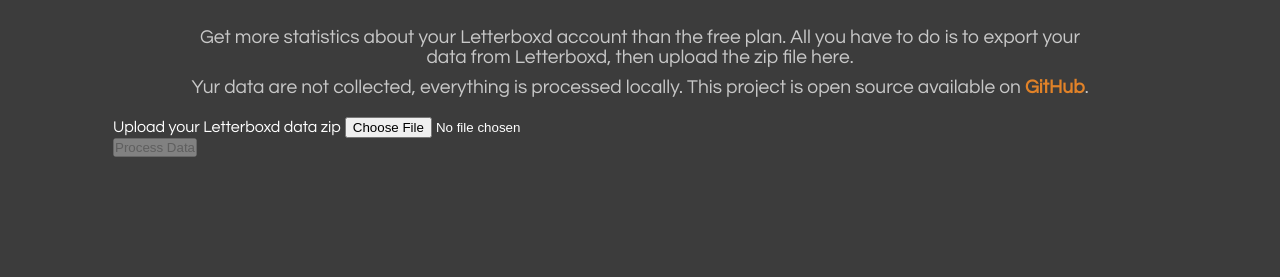
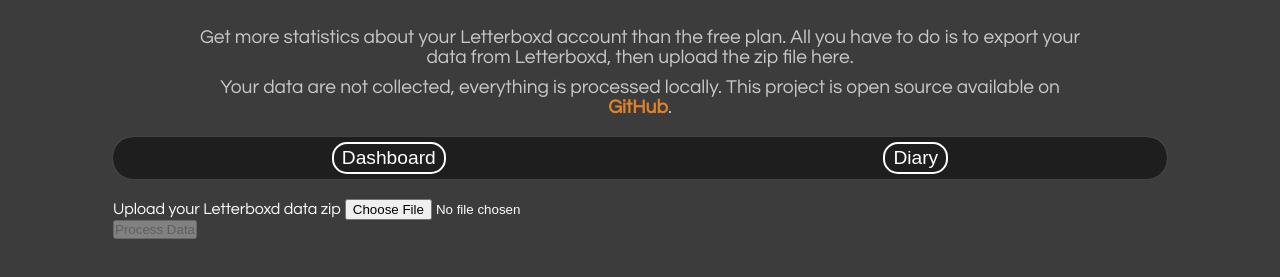
Before and after one commit to AymanHatime/openLBXDstat, a plain HTML site: page index.html in a window 1280 px wide. Shown: the part 107-384 px from the top of the page. Drawn offline with nearby package versions, Linux system fonts and the light colour scheme.

Commit message:
Menu style

```diff
--- a/index.html
+++ b/index.html
@@ -11,6 +11,7 @@
 
     <link rel="stylesheet" href="./styles/index.css">
     <link rel="stylesheet" href="./styles/header.css">
+    <link rel="stylesheet" href="./styles/nav.css">
 
     <!-- JSZip - Used to unzip files -->
     <script src="https://cdnjs.cloudflare.com/ajax/libs/jszip/3.10.1/jszip.min.js" integrity="sha512-XMVd28F1oH/O71fzwBnV7HucLxVwtxf26XV8P4wPk26EDxuGZ91N8bsOttmnomcCD3CS5ZMRL50H0GgOHvegtg==" crossorigin="anonymous" referrerpolicy="no-referrer"></script>
@@ -27,12 +28,12 @@
             All you have to do is to export your data from Letterboxd, then upload the zip file here.
         </p>
         <p>
-            Yur data are not collected, everything is processed locally.
+            Your data are not collected, everything is processed locally.
             This project is open source available on <a href="https://github.com/AymanHatime/openLBXDstat">GitHub</a>.
         </p>
     </header>
 
-    <nav class="is-hidden">
+    <nav class="is-hidden4">
         <!-- Should be identified by section id with 'nav-' before. -->
         <button id="nav-dashboard-section" class="nav-menu-element">Dashboard</button>
         <button id="nav-diary-section" class="nav-menu-element">Diary</button>
--- a/js/app.js
+++ b/js/app.js
@@ -73,6 +73,13 @@
     link.addEventListener('click', (event) => {
         const clickedLink = event.currentTarget.id.replace('nav-', '');
         changeSection(clickedLink);
+        navLinks.forEach(navLink => {
+            if (navLink === event.currentTarget) {
+                navLink.classList.add('current-page');
+            } else {
+                navLink.classList.remove('current-page');
+            }
+        });
     });
 });
 
--- /dev/null
+++ b/styles/nav.css
@@ -0,0 +1,25 @@
+nav {
+    display: flex;
+    flex-direction: row;
+    justify-content: space-around;
+    background-color: rgb(30, 30, 30);
+    border-radius: 20px;
+    box-shadow: 0 0 1px gray;
+    padding: 5px 0;
+}
+
+nav button {
+    background-color: rgba(0, 0, 0, 0);
+    border: solid 2px white;
+    border-radius: 15px;
+    color: white;
+    font-size: 1.2em;
+    padding: 3px 8px;
+}
+
+nav button:hover, nav .current-page {
+    border-color: black;
+    color: black;
+    background-color: rgb(225, 130, 40);
+    cursor: pointer;
+}
```
